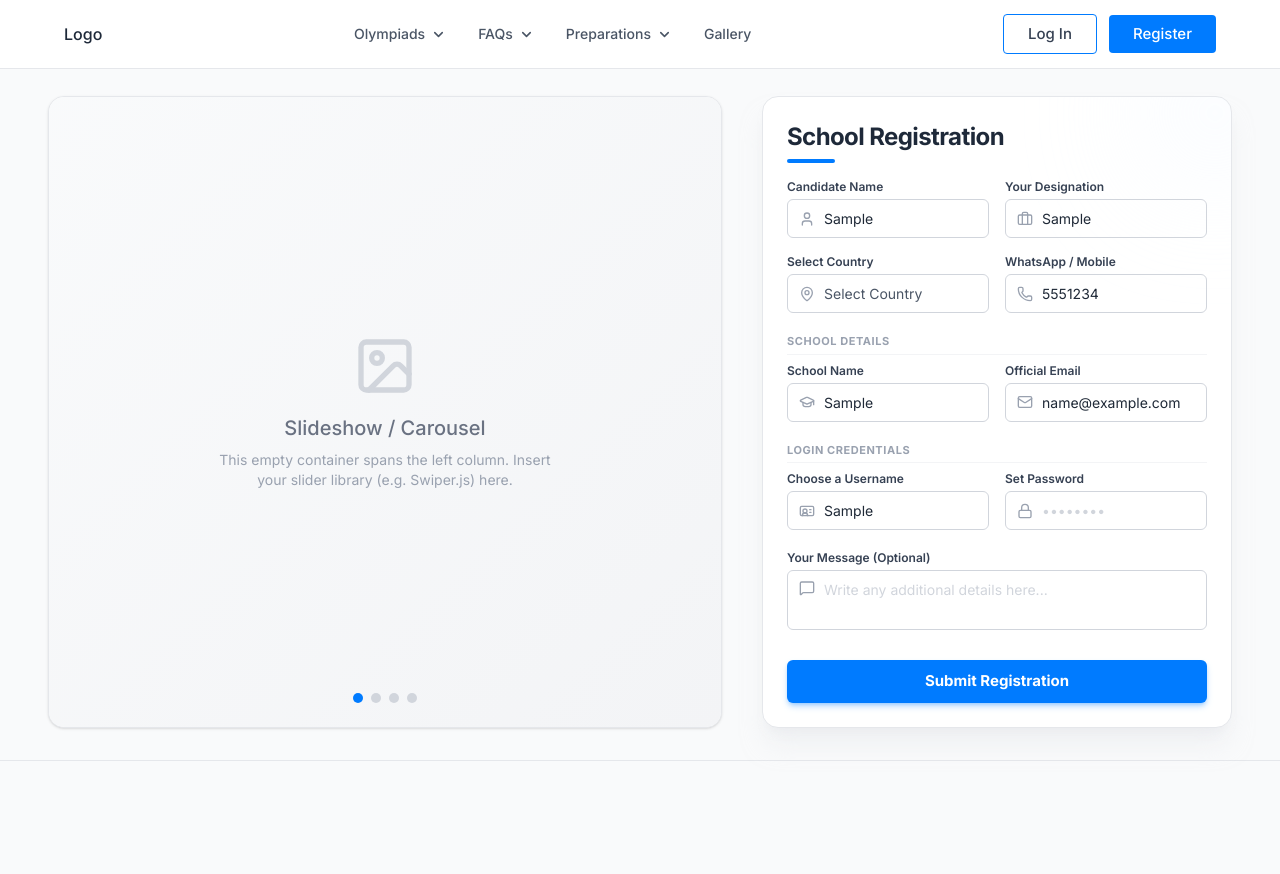
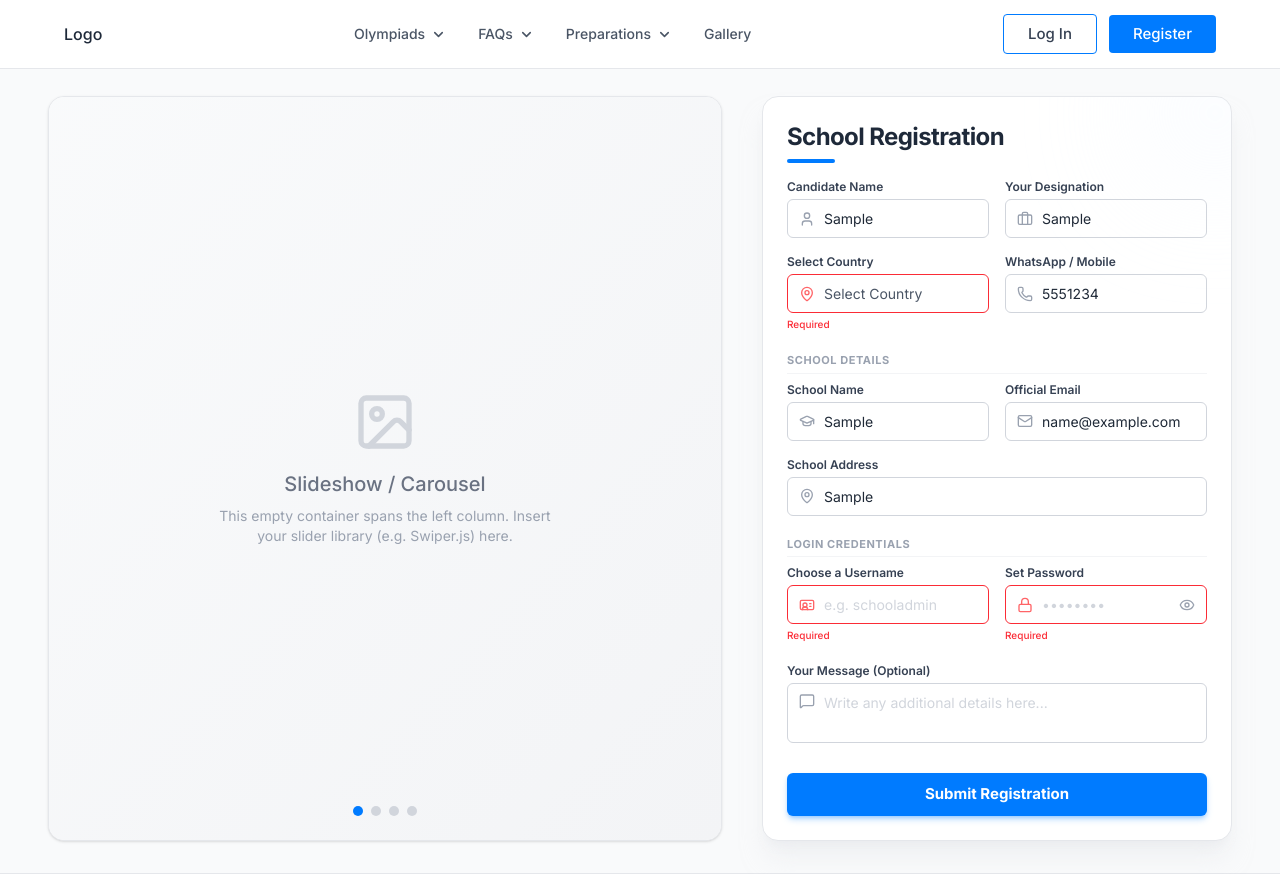
Before and after one commit to Euphatics/Olympiad, a React (Vite) app: page / in a window 1280 px wide. Both pictures are taken after typing "Sample", "Sample", "5551234", "Sample", "name@example.com", "Sample" into the empty fields and a click on the button "Submit Registration". Before the commit the page ends 800 px from the top, so only its background shows below. Built offline with nearby package versions, Linux system fonts and the light colour scheme.

Commit message:
Add animations and School Address option

```diff
--- a/src/components/HomeHero.jsx
+++ b/src/components/HomeHero.jsx
@@ -1,4 +1,4 @@
-import React from 'react';
+import React, { useState } from 'react';
 import {
   User,
   Briefcase,
@@ -9,10 +9,123 @@ import {
   IdCard,
   Lock,
   MessageSquare,
-  Image as ImageIcon
+  Image as ImageIcon,
+  Eye,
+  EyeOff,
+  Check
 } from 'lucide-react';
 
 export default function HomeHero() {
+  const [formData, setFormData] = useState({
+    name: '',
+    designation: '',
+    country: '',
+    phone: '',
+    schoolName: '',
+    schoolAddress: '',
+    email: '',
+    username: '',
+    password: '',
+    message: ''
+  });
+
+  const [errors, setErrors] = useState({});
+  const [touched, setTouched] = useState({});
+  const [submitted, setSubmitted] = useState(false);
+  const [showPassword, setShowPassword] = useState(false);
+
+  const validate = (data) => {
+    let newErrors = {};
+    if (!data.name.trim()) newErrors.name = 'Required';
+    else if (!/^[A-Za-z\s]+$/.test(data.name)) newErrors.name = 'Only alphabets allowed';
+
+    if (!data.designation.trim()) newErrors.designation = 'Required';
+    if (!data.country) newErrors.country = 'Required';
+
+    if (!data.phone.trim()) newErrors.phone = 'Required';
+    else if (!/^\d+$/.test(data.phone)) newErrors.phone = 'Only numbers allowed';
+
+    if (!data.schoolName.trim()) newErrors.schoolName = 'Required';
+    if (!data.schoolAddress.trim()) newErrors.schoolAddress = 'Required';
+    if (!data.email.trim()) newErrors.email = 'Required';
+    if (!data.username.trim()) newErrors.username = 'Required';
+
+    if (!data.password) newErrors.password = 'Required';
+    else if (
+      data.password.length < 8 ||
+      !/[0-9]/.test(data.password) ||
+      !/[^A-Za-z0-9]/.test(data.password)
+    ) {
+      newErrors.password = 'Password does not meet all criteria';
+    }
+
+    return newErrors;
+  };
+
+  const handleChange = (e) => {
+    const { name, value } = e.target;
+    const newData = { ...formData, [name]: value };
+    setFormData(newData);
+    if (touched[name] || submitted) {
+      setErrors(validate(newData));
+    }
+  };
+
+  const handleBlur = (e) => {
+    const { name } = e.target;
+    setTouched(prev => ({ ...prev, [name]: true }));
+    setErrors(validate(formData));
+  };
+
+  const handleSubmit = (e) => {
+    e.preventDefault();
+    setSubmitted(true);
+    const validationErrors = validate(formData);
+    setErrors(validationErrors);
+  };
+
+  const getInputClass = (fieldName) => {
+    let baseClass = "w-full pl-9 py-2 text-[14px] border rounded-md outline-none transition-all placeholder:text-gray-300";
+    if (fieldName === 'password') {
+      baseClass += " pr-10";
+    } else {
+      baseClass += " pr-3";
+    }
+
+    if ((touched[fieldName] || submitted) && errors[fieldName]) {
+      return `${baseClass} border-red-500 focus:ring-1 focus:ring-red-500 focus:border-red-500`;
+    }
+    return `${baseClass} border-gray-300 focus:ring-1 focus:ring-[#007BFF] focus:border-[#007BFF]`;
+  };
+
+  const getSelectClass = (fieldName) => {
+    const baseClass = "w-full pl-9 pr-3 py-2 text-[14px] border rounded-md outline-none transition-all text-gray-600 bg-white cursor-pointer appearance-none";
+    if ((touched[fieldName] || submitted) && errors[fieldName]) {
+      return `${baseClass} border-red-500 focus:ring-1 focus:ring-red-500 focus:border-red-500`;
+    }
+    return `${baseClass} border-gray-300 focus:ring-1 focus:ring-[#007BFF] focus:border-[#007BFF]`;
+  };
+
+  const getIconClass = (fieldName) => {
+    if ((touched[fieldName] || submitted) && errors[fieldName]) {
+      return "text-red-400 group-focus-within:text-red-500 transition-colors";
+    }
+    return "text-gray-400 group-focus-within:text-[#007BFF] transition-colors";
+  };
+
+  const renderError = (fieldName) => {
+    if ((touched[fieldName] || submitted) && errors[fieldName]) {
+      return <p className="text-[10px] text-red-500 mt-1 font-medium">{errors[fieldName]}</p>;
+    }
+    return null;
+  };
+
+  const criteria = [
+    { label: '8+ characters', met: formData.password.length >= 8 },
+    { label: 'At least 1 number', met: /[0-9]/.test(formData.password) },
+    { label: 'At least 1 special char (@, #, etc.)', met: /[^A-Za-z0-9]/.test(formData.password) }
+  ];
+
   return (
     <section className="w-full bg-[#f9fafb] py-6 lg:py-8 border-b border-gray-200">
       <div className="max-w-[1536px] mx-auto px-4 sm:px-6 lg:px-12">
@@ -56,7 +169,7 @@ export default function HomeHero() {
               <div className="h-1 w-12 bg-[#007BFF] mt-1.5 rounded-full"></div>
             </div>
 
-            <form className="space-y-4 relative z-10" onSubmit={(e) => e.preventDefault()}>
+            <form className="space-y-4 relative z-10" onSubmit={handleSubmit}>
 
               {/* Row 1: Name & Designation */}
               <div className="grid grid-cols-1 sm:grid-cols-2 gap-4">
@@ -64,19 +177,37 @@ export default function HomeHero() {
                   <label className="block text-xs font-semibold text-gray-700 mb-1">Candidate Name</label>
                   <div className="relative group">
                     <div className="absolute inset-y-0 left-0 pl-3 flex items-center pointer-events-none">
-                      <User size={16} className="text-gray-400 group-focus-within:text-[#007BFF] transition-colors" />
+                      <User size={16} className={getIconClass('name')} />
                     </div>
-                    <input type="text" placeholder="e.g. John Doe" className="w-full pl-9 pr-3 py-2 text-[14px] border border-gray-300 rounded-md focus:ring-1 focus:ring-[#007BFF] focus:border-[#007BFF] outline-none transition-all placeholder:text-gray-300" />
+                    <input
+                      type="text"
+                      name="name"
+                      value={formData.name}
+                      onChange={handleChange}
+                      onBlur={handleBlur}
+                      placeholder="e.g. John Doe"
+                      className={getInputClass('name')}
+                    />
                   </div>
+                  {renderError('name')}
                 </div>
                 <div>
                   <label className="block text-xs font-semibold text-gray-700 mb-1">Your Designation</label>
                   <div className="relative group">
                     <div className="absolute inset-y-0 left-0 pl-3 flex items-center pointer-events-none">
-                      <Briefcase size={16} className="text-gray-400 group-focus-within:text-[#007BFF] transition-colors" />
+                      <Briefcase size={16} className={getIconClass('designation')} />
                     </div>
-                    <input type="text" placeholder="e.g. Principal, Teacher" className="w-full pl-9 pr-3 py-2 text-[14px] border border-gray-300 rounded-md focus:ring-1 focus:ring-[#007BFF] focus:border-[#007BFF] outline-none transition-all placeholder:text-gray-300" />
+                    <input
+                      type="text"
+                      name="designation"
+                      value={formData.designation}
+                      onChange={handleChange}
+                      onBlur={handleBlur}
+                      placeholder="e.g. Principal, Teacher"
+                      className={getInputClass('designation')}
+                    />
                   </div>
+                  {renderError('designation')}
                 </div>
               </div>
 
@@ -86,25 +217,41 @@ export default function HomeHero() {
                   <label className="block text-xs font-semibold text-gray-700 mb-1">Select Country</label>
                   <div className="relative group">
                     <div className="absolute inset-y-0 left-0 pl-3 flex items-center pointer-events-none">
-                      <MapPin size={16} className="text-gray-400 group-focus-within:text-[#007BFF] transition-colors" />
+                      <MapPin size={16} className={getIconClass('country')} />
                     </div>
-                    <select className="w-full pl-9 pr-3 py-2 text-[14px] border border-gray-300 rounded-md focus:ring-1 focus:ring-[#007BFF] focus:border-[#007BFF] outline-none transition-all text-gray-600 bg-white cursor-pointer appearance-none">
-                      <option value="" disabled selected>Select Country</option>
+                    <select
+                      name="country"
+                      value={formData.country}
+                      onChange={handleChange}
+                      onBlur={handleBlur}
+                      className={getSelectClass('country')}
+                    >
+                      <option value="" disabled>Select Country</option>
                       <option value="in" className="text-gray-800">India</option>
                       <option value="us" className="text-gray-800">United States</option>
                       <option value="uk" className="text-gray-800">United Kingdom</option>
                       <option value="au" className="text-gray-800">Australia</option>
                     </select>
                   </div>
+                  {renderError('country')}
                 </div>
                 <div>
                   <label className="block text-xs font-semibold text-gray-700 mb-1">WhatsApp / Mobile</label>
                   <div className="relative group">
                     <div className="absolute inset-y-0 left-0 pl-3 flex items-center pointer-events-none">
-                      <Phone size={16} className="text-gray-400 group-focus-within:text-[#007BFF] transition-colors" />
+                      <Phone size={16} className={getIconClass('phone')} />
                     </div>
-                    <input type="tel" placeholder="+1 234 567 8900" className="w-full pl-9 pr-3 py-2 text-[14px] border border-gray-300 rounded-md focus:ring-1 focus:ring-[#007BFF] focus:border-[#007BFF] outline-none transition-all placeholder:text-gray-300" />
+                    <input
+                      type="tel"
+                      name="phone"
+                      value={formData.phone}
+                      onChange={handleChange}
+                      onBlur={handleBlur}
+                      placeholder="+1 234 567 8900"
+                      className={getInputClass('phone')}
+                    />
                   </div>
+                  {renderError('phone')}
                 </div>
               </div>
 
@@ -116,20 +263,58 @@ export default function HomeHero() {
                     <label className="block text-xs font-semibold text-gray-700 mb-1">School Name</label>
                     <div className="relative group">
                       <div className="absolute inset-y-0 left-0 pl-3 flex items-center pointer-events-none">
-                        <GraduationCap size={16} className="text-gray-400 group-focus-within:text-[#007BFF] transition-colors" />
+                        <GraduationCap size={16} className={getIconClass('schoolName')} />
                       </div>
-                      <input type="text" placeholder="Enter school name" className="w-full pl-9 pr-3 py-2 text-[14px] border border-gray-300 rounded-md focus:ring-1 focus:ring-[#007BFF] focus:border-[#007BFF] outline-none transition-all placeholder:text-gray-300" />
+                      <input
+                        type="text"
+                        name="schoolName"
+                        value={formData.schoolName}
+                        onChange={handleChange}
+                        onBlur={handleBlur}
+                        placeholder="Enter school name"
+                        className={getInputClass('schoolName')}
+                      />
                     </div>
+                    {renderError('schoolName')}
                   </div>
                   <div>
                     <label className="block text-xs font-semibold text-gray-700 mb-1">Official Email</label>
                     <div className="relative group">
                       <div className="absolute inset-y-0 left-0 pl-3 flex items-center pointer-events-none">
-                        <Mail size={16} className="text-gray-400 group-focus-within:text-[#007BFF] transition-colors" />
+                        <Mail size={16} className={getIconClass('email')} />
                       </div>
-                      <input type="email" placeholder="contact@school.edu" className="w-full pl-9 pr-3 py-2 text-[14px] border border-gray-300 rounded-md focus:ring-1 focus:ring-[#007BFF] focus:border-[#007BFF] outline-none transition-all placeholder:text-gray-300" />
+                      <input
+                        type="email"
+                        name="email"
+                        value={formData.email}
+                        onChange={handleChange}
+                        onBlur={handleBlur}
+                        placeholder="contact@school.edu"
+                        className={getInputClass('email')}
+                      />
                     </div>
+                    {renderError('email')}
                   </div>
+                </div>
+
+                {/* Row 4: School Address */}
+                <div className="mt-4">
+                  <label className="block text-xs font-semibold text-gray-700 mb-1">School Address</label>
+                  <div className="relative group">
+                    <div className="absolute inset-y-0 left-0 pl-3 flex items-center pointer-events-none">
+                      <MapPin size={16} className={getIconClass('schoolAddress')} />
+                    </div>
+                    <input
+                      type="text"
+                      name="schoolAddress"
+                      value={formData.schoolAddress}
+                      onChange={handleChange}
+                      onBlur={handleBlur}
+                      placeholder="Enter full school address"
+                      className={getInputClass('schoolAddress')}
+                    />
+                  </div>
+                  {renderError('schoolAddress')}
                 </div>
               </div>
 
@@ -141,19 +326,62 @@ export default function HomeHero() {
                     <label className="block text-xs font-semibold text-gray-700 mb-1">Choose a Username</label>
                     <div className="relative group">
                       <div className="absolute inset-y-0 left-0 pl-3 flex items-center pointer-events-none">
-                        <IdCard size={16} className="text-gray-400 group-focus-within:text-[#007BFF] transition-colors" />
+                        <IdCard size={16} className={getIconClass('username')} />
                       </div>
-                      <input type="text" placeholder="e.g. schooladmin" className="w-full pl-9 pr-3 py-2 text-[14px] border border-gray-300 rounded-md focus:ring-1 focus:ring-[#007BFF] focus:border-[#007BFF] outline-none transition-all placeholder:text-gray-300" />
+                      <input
+                        type="text"
+                        name="username"
+                        value={formData.username}
+                        onChange={handleChange}
+                        onBlur={handleBlur}
+                        placeholder="e.g. schooladmin"
+                        className={getInputClass('username')}
+                      />
                     </div>
+                    {renderError('username')}
                   </div>
                   <div>
                     <label className="block text-xs font-semibold text-gray-700 mb-1">Set Password</label>
                     <div className="relative group">
                       <div className="absolute inset-y-0 left-0 pl-3 flex items-center pointer-events-none">
-                        <Lock size={16} className="text-gray-400 group-focus-within:text-[#007BFF] transition-colors" />
+                        <Lock size={16} className={getIconClass('password')} />
                       </div>
-                      <input type="password" placeholder="••••••••" className="w-full pl-9 pr-3 py-2 text-[14px] border border-gray-300 rounded-md focus:ring-1 focus:ring-[#007BFF] focus:border-[#007BFF] outline-none transition-all placeholder:text-gray-300" />
+                      <input
+                        type={showPassword ? "text" : "password"}
+                        name="password"
+                        value={formData.password}
+                        onChange={handleChange}
+                        onBlur={handleBlur}
+                        placeholder="••••••••"
+                        className={getInputClass('password')}
+                      />
+                      <button
+                        type="button"
+                        onClick={() => setShowPassword(!showPassword)}
+                        className="absolute inset-y-0 right-0 pr-3 flex items-center text-gray-400 hover:text-gray-600 focus:outline-none"
+                      >
+                        {showPassword ? <EyeOff size={16} /> : <Eye size={16} />}
+                      </button>
                     </div>
+
+                    {/* Password Criteria Checklist */}
+                    {formData.password && (
+                      <div className="mt-2 space-y-1">
+                        {criteria.map((item, idx) => (
+                          <div key={idx} className="flex items-center gap-1.5 text-[11px]">
+                            {item.met ? (
+                              <Check size={12} className="text-green-500" strokeWidth={3} />
+                            ) : (
+                              <div className="w-3 h-3 rounded-full border border-gray-300 flex-shrink-0" />
+                            )}
+                            <span className={item.met ? 'text-green-600 font-medium' : 'text-gray-500'}>
+                              {item.label}
+                            </span>
+                          </div>
+                        ))}
+                      </div>
+                    )}
+                    {renderError('password')}
                   </div>
                 </div>
               </div>
@@ -166,6 +394,10 @@ export default function HomeHero() {
                     <MessageSquare size={16} className="text-gray-400 group-focus-within:text-[#007BFF] transition-colors" />
                   </div>
                   <textarea
+                    name="message"
+                    value={formData.message}
+                    onChange={handleChange}
+                    onBlur={handleBlur}
                     placeholder="Write any additional details here..."
                     rows={2}
                     className="w-full pl-9 pr-3 py-2 text-[14px] border border-gray-300 rounded-md focus:ring-1 focus:ring-[#007BFF] focus:border-[#007BFF] outline-none transition-all placeholder:text-gray-300 resize-none custom-scroll"
```
Also changed, not shown: src/components/Navbar.jsx (+49 -42 lines).
